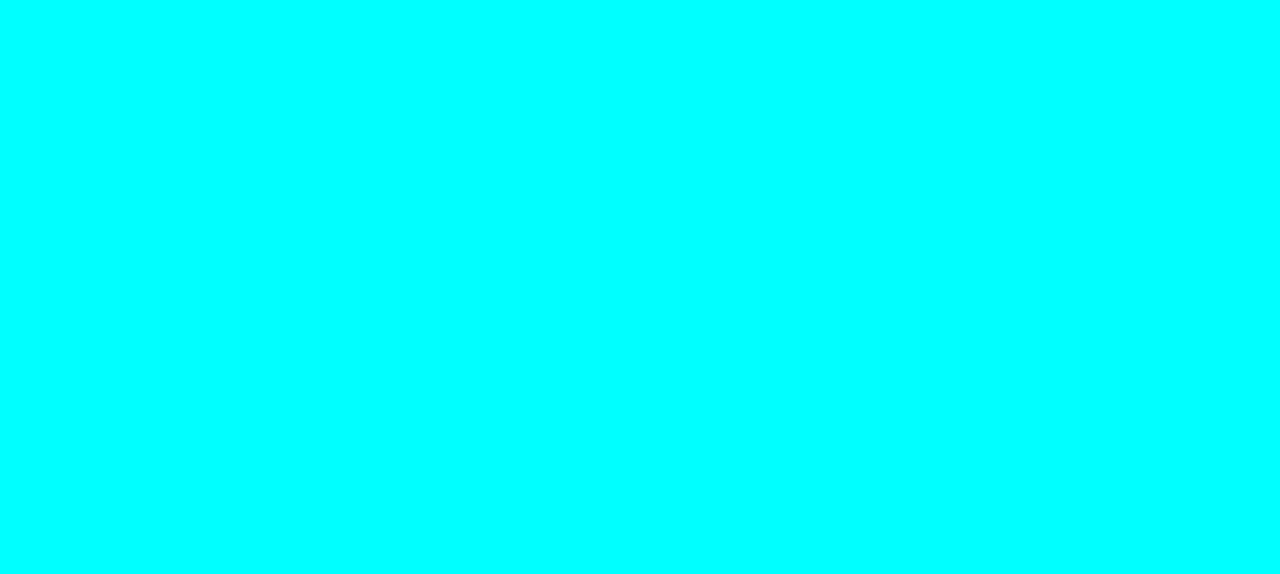
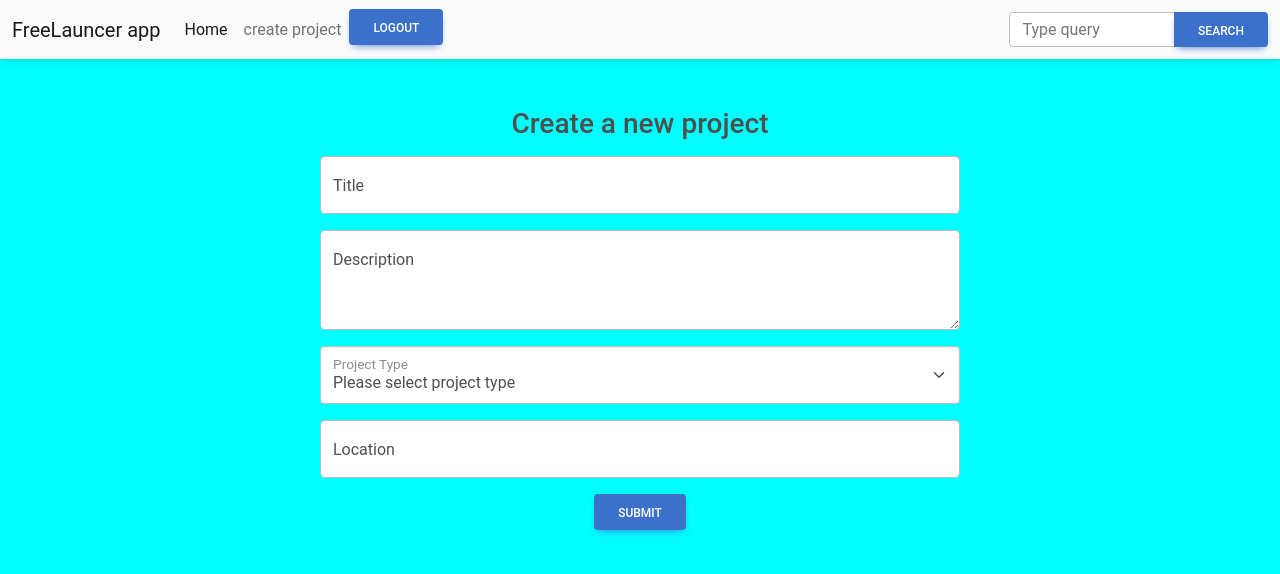
Before and after one commit to Mr-hollowman/task-client, a React (Create React App) app: page /createProject in a window 1280 px wide. Before the commit this address had no page. Shown: the top 574 px of the page. Built offline with nearby package versions, Linux system fonts and the light colour scheme; sample sign-in values are in the browser's storage.

Commit message:
added create project page and login model

```diff
--- a/src/App.js
+++ b/src/App.js
@@ -1,22 +1,36 @@
-import { Route, Routes } from "react-router-dom";
+import { Route, Routes, json } from "react-router-dom";
 import Login from "./pages/Login";
 import ProtectedRoute from "./components/ProtectedRoute";
 import { useEffect, useState } from "react";
 import ClientDashboard from "./pages/ClientDashboard";
 import UserDashboard from "./pages/UserDashboard";
+import CreateProject from "./pages/CreateProject";
+import Navbar from "./components/Navbar";
+import Modal from "./components/common/Model";
 
 function App() {
-  const [userInfo, setUserInfo] = useState([])
+  const [userInfo, setUserInfo] = useState([]);
   const [isLoggedIn, setIsLoggedIn] = useState(false);
+  const [showModel, setShowModel] = useState(false);
+
+  const toggleShow = ()=>{
+    setShowModel(!showModel)
+  }
   useEffect(()=>{
     const user = JSON.parse(localStorage.getItem("user"))
+    localStorage.setItem("email",JSON.stringify(user?.email))
     setUserInfo(user)
   },[isLoggedIn])
   return (
+    <div>
+      {isLoggedIn && <Navbar setIsLoggedIn={setIsLoggedIn} setShowModel={setShowModel}/>}
+      {isLoggedIn && <Modal setIsLoggedIn={setIsLoggedIn} toggleShow={toggleShow} showModel={showModel}  setShowModel={setShowModel} />}
     <Routes>
       <Route path="login" element={<Login setUserInfo={setUserInfo} />} />
-    <Route path="/dashboard" element={<ProtectedRoute isLoggedIn={isLoggedIn} setIsLoggedIn={setIsLoggedIn}>{userInfo && userInfo?.type === "client" ? <ClientDashboard userInfo={userInfo} setIsLoggedIn={setIsLoggedIn} /> : userInfo?.type === 'user' && <UserDashboard userInfo={userInfo} /> }</ProtectedRoute>} />
+      <Route path="/dashboard" element={<ProtectedRoute isLoggedIn={isLoggedIn} setIsLoggedIn={setIsLoggedIn}>{userInfo && userInfo?.type === "client" ? <ClientDashboard userInfo={userInfo} setIsLoggedIn={setIsLoggedIn} /> : userInfo?.type === 'user' && <UserDashboard userInfo={userInfo} /> }</ProtectedRoute>} />
+      <Route path="/createProject" element={<ProtectedRoute isLoggedIn={isLoggedIn} setIsLoggedIn={setIsLoggedIn}><CreateProject userInfo={userInfo} /></ProtectedRoute>} />
     </Routes>
+    </div>
   );
 }
 
--- a/src/components/Navbar.js
+++ b/src/components/Navbar.js
@@ -9,20 +9,12 @@ import {
   MDBNavbarItem,
   MDBNavbarLink,
   MDBBtn,
-  MDBDropdown,
-  MDBDropdownToggle,
-  MDBDropdownMenu,
-  MDBDropdownItem,
   MDBCollapse,
 } from 'mdb-react-ui-kit';
+import { Link } from 'react-router-dom';
 
-export default function Navbar({setIsLoggedIn}) {
+export default function Navbar({setShowModel}) {
   const [showBasic, setShowBasic] = useState(false);
-
-  const handleLogout = () =>{
-    localStorage.removeItem("user")
-    setIsLoggedIn(false)
-  }
 
   return (
     <MDBNavbar expand='lg' light bgColor='light'>
@@ -46,11 +38,11 @@ export default function Navbar({setIsLoggedIn}) {
               </MDBNavbarLink>
             </MDBNavbarItem>
             <MDBNavbarItem>
-              <MDBNavbarLink href='#'>create project</MDBNavbarLink>
+            <Link to={'/createProject'}> <MDBNavbarLink>create project</MDBNavbarLink></Link>
             </MDBNavbarItem>
 
             <MDBNavbarItem>
-                <MDBBtn onClick={handleLogout}>Logout</MDBBtn>
+                <MDBBtn onClick={()=>setShowModel(true)}>Logout</MDBBtn>
             </MDBNavbarItem>
           </MDBNavbarNav>
 
--- /dev/null
+++ b/src/components/common/Form.js
@@ -0,0 +1,40 @@
+export default function Form({data, setData, handleCreate}) {
+
+    const handleChange = (e)=>{
+        setData((prev)=>({...prev, [e.target.name]: e.target.value}))
+    }
+
+    const handleSubmit = (e) =>{
+        e.preventDefault();
+        handleCreate()
+    }
+
+    return (
+        <form className="w-50" onSubmit={handleSubmit}>
+            <div class="form-floating mb-3">
+                <input name="title" type="text" class="form-control" id="floatingInput" placeholder="Enter Title" onChange={handleChange} />
+                <label for="floatingInput">Title</label>
+            </div>
+            <div class="form-floating mb-3">
+                <textarea name="description" class="form-control" placeholder="Enter description" id="floatingTextarea2" style={{ "height": "100px" }} onChange={handleChange}></textarea>
+                <label for="floatingTextarea2">Description</label>
+            </div>
+            <div class="form-floating mb-3">
+                <select name="projectType" class="form-select" id="floatingSelect" aria-label="Floating label select example" onChange={handleChange}>
+                    <option selected>Please select project type</option>
+                    <option value="development">Development</option>
+                    <option value="design">Design</option>
+                    <option value="marketing">Marketing</option>
+                </select>
+                <label for="floatingSelect">Project Type</label>
+            </div>
+            <div class="form-floating mb-3">
+                <input name="location" type="text" class="form-control" id="floatingInput" placeholder="Enter Location" onChange={handleChange} />
+                <label for="floatingInput">Location</label>
+            </div>
+            <div className="d-flex justify-content-center align-items-center">
+                <button type="submit" class="btn btn-primary">Submit</button>
+            </div>
+        </form>
+    )
+}
--- /dev/null
+++ b/src/components/common/Model.js
@@ -0,0 +1,39 @@
+import React, { useState } from 'react';
+import {
+  MDBBtn,
+  MDBModal,
+  MDBModalDialog,
+  MDBModalContent,
+  MDBModalHeader,
+  MDBModalTitle,
+  MDBModalBody,
+  MDBModalFooter,
+} from 'mdb-react-ui-kit';
+
+export default function Modal({showModel, setShowModel, toggleShow, setIsLoggedIn}) {
+    const handleLogout = () =>{
+        localStorage.removeItem("user")
+        setIsLoggedIn(false)
+        setShowModel(false)
+      }
+  return (
+    <>
+      <MDBModal staticBackdrop tabIndex='-1' show={showModel} setShow={setShowModel}>
+        <MDBModalDialog>
+          <MDBModalContent>
+            <MDBModalHeader>
+              <MDBModalTitle>Are you sure want to Logout</MDBModalTitle>
+              <MDBBtn className='btn-close' color='none' onClick={toggleShow}></MDBBtn>
+            </MDBModalHeader>
+            <MDBModalFooter>
+              <MDBBtn color='secondary' onClick={toggleShow}>
+                Close
+              </MDBBtn>
+              <MDBBtn onClick={handleLogout}>Confirm</MDBBtn>
+            </MDBModalFooter>
+          </MDBModalContent>
+        </MDBModalDialog>
+      </MDBModal>
+    </>
+  );
+}
--- a/src/index.css
+++ b/src/index.css
@@ -12,3 +12,6 @@ code {
   font-family: source-code-pro, Menlo, Monaco, Consolas, 'Courier New',
     monospace;
 }
+a{
+  color: black;
+}
--- a/src/pages/ClientDashboard.js
+++ b/src/pages/ClientDashboard.js
@@ -1,9 +1,9 @@
 import Navbar from "../components/Navbar";
 
-export default function ClientDashboard({userInfo, setIsLoggedIn}) {
+export default function ClientDashboard({userInfo}) {
   return (
     <div>
-        <Navbar setIsLoggedIn={setIsLoggedIn} />
+
     </div>
   )
 }
--- /dev/null
+++ b/src/pages/CreateProject.js
@@ -0,0 +1,31 @@
+import { useEffect, useState } from "react";
+import Form from "../components/common/Form";
+import axios from "axios";
+import { useNavigate } from "react-router-dom";
+
+export default function CreateProject() {
+  const [data, setData] = useState({})
+  const navigate = useNavigate()
+
+  useEffect(()=>{
+    const email = JSON.parse(localStorage.getItem('email'))
+    setData(prev=>({...prev, email}))
+  },[])
+
+  const handleCreate = () =>{
+    axios({
+      "Content-Type":"application/json",
+        method: 'post',
+        url: "http://192.168.1.41:8080/api/projects",
+        data: {...data}
+    }).then((res)=>{
+      navigate('/dashboard')
+    })
+  }
+  return (
+      <div className="mt-5 d-flex flex-column justify-content-center align-items-center">
+        <h3 className="mb-3">Create a new project</h3>
+        <Form data={data} setData={setData} handleCreate={handleCreate} />
+      </div>
+  )
+}
--- a/src/pages/Login.js
+++ b/src/pages/Login.js
@@ -18,7 +18,6 @@ function Login({setUserInfo}) {
   const [credinals, setcredinals] = useState({})
   const navigate = useNavigate()
 
-  console.log(credinals);
   const handleCredinals = (e) =>{
     setcredinals((prev)=>({...prev, [e.target.name]: e.target.value}))
   }
```
Also changed, not shown: src/utils/useFetch.js (added, +26 -0 lines).
